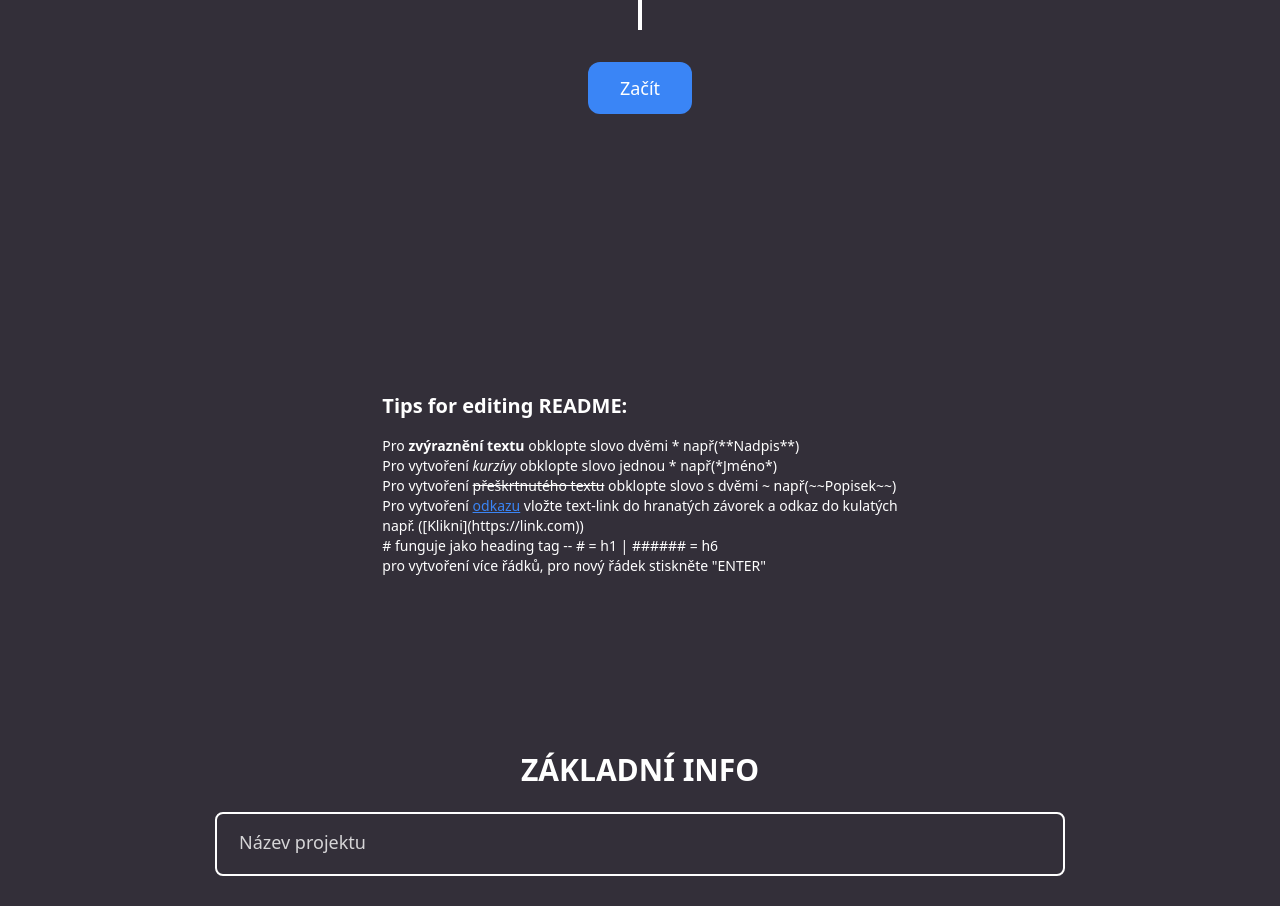
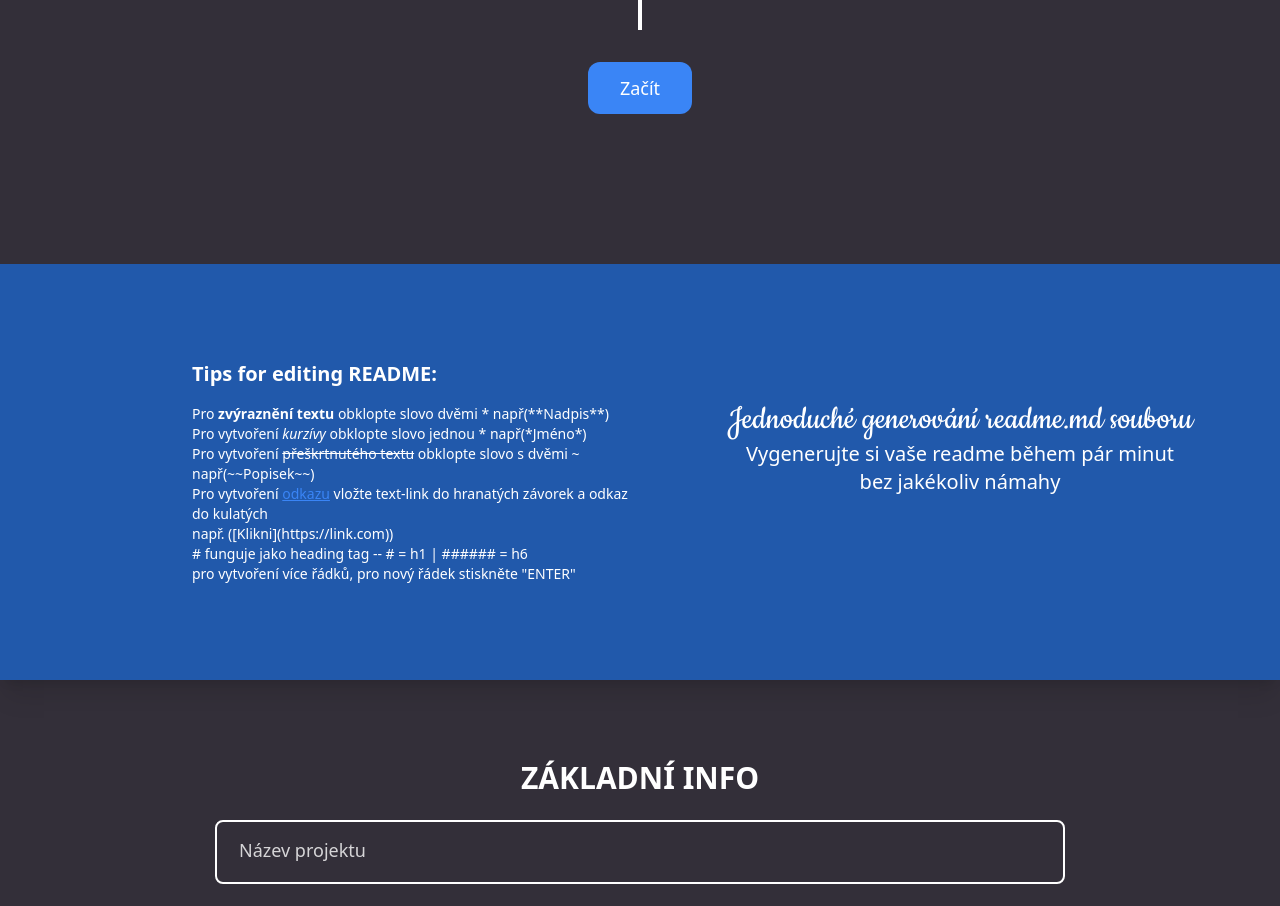
Before and after one commit to OndrejLosensky/generate-readme, a React (Create React App) app: page / in a window 1280 px wide. Shown: the part 1580-2486 px from the top of the page. Built offline with nearby package versions, Linux system fonts and the light colour scheme; the HTML template or start-up script is replaced by a standard one.

Commit message:
přidání caption sekce

```diff
--- a/src/components/createReadme/CreateReadme.js
+++ b/src/components/createReadme/CreateReadme.js
@@ -187,11 +187,11 @@ ${newShortDescription}
 
   return (
     <div>
-      <div>
+      <div className='pt-36'>
         {/* Náhled + tips for creating README*/}
-        <div className='w-[100%] h-[100%] flex flex-row justify-center items-center pt-8 pb-24'>
-              <div>
-                <h2 id="firstSection" className= 'text-xl font-semibold text-whiteText text-left pt-60'>
+        <div className='w-[100%] h-[50%] bg-captionColor shadow-xl flex flex-row justify-center items-center pt-12 pb-24'>
+              <div className='w-1/2 pl-48 text-center'>
+                <h2 id="firstSection" className= 'text-xl font-semibold text-whiteText text-left pt-12'>
                   Tips for editing README:
                 </h2>
                 <p className='text-whiteText text-sm text-left pt-4'>
@@ -204,7 +204,10 @@ ${newShortDescription}
                   pro vytvoření více řádků, pro nový řádek stiskněte "ENTER"
                 </p>
               </div>
-
+              <div className='w-1/2 text-center text-whiteText font-light'>
+                    <h2 className='text-4xl font-cookie'> Jednoduché generování readme.md souboru </h2>
+                    <p className='font-light text-xl'> Vygenerujte si vaše readme během pár minut <br/> bez jakékoliv námahy </p>
+              </div>
         </div>
 
       </div>
--- a/tailwind.config.js
+++ b/tailwind.config.js
@@ -30,6 +30,7 @@ module.exports = {
     copiedColor: "#66BD5F",
     outputColor: "#574D60",
     docsColor: "#EEEEEE",
+    captionColor: "#2159AB",
   }
   },
   plugins: [],
```
